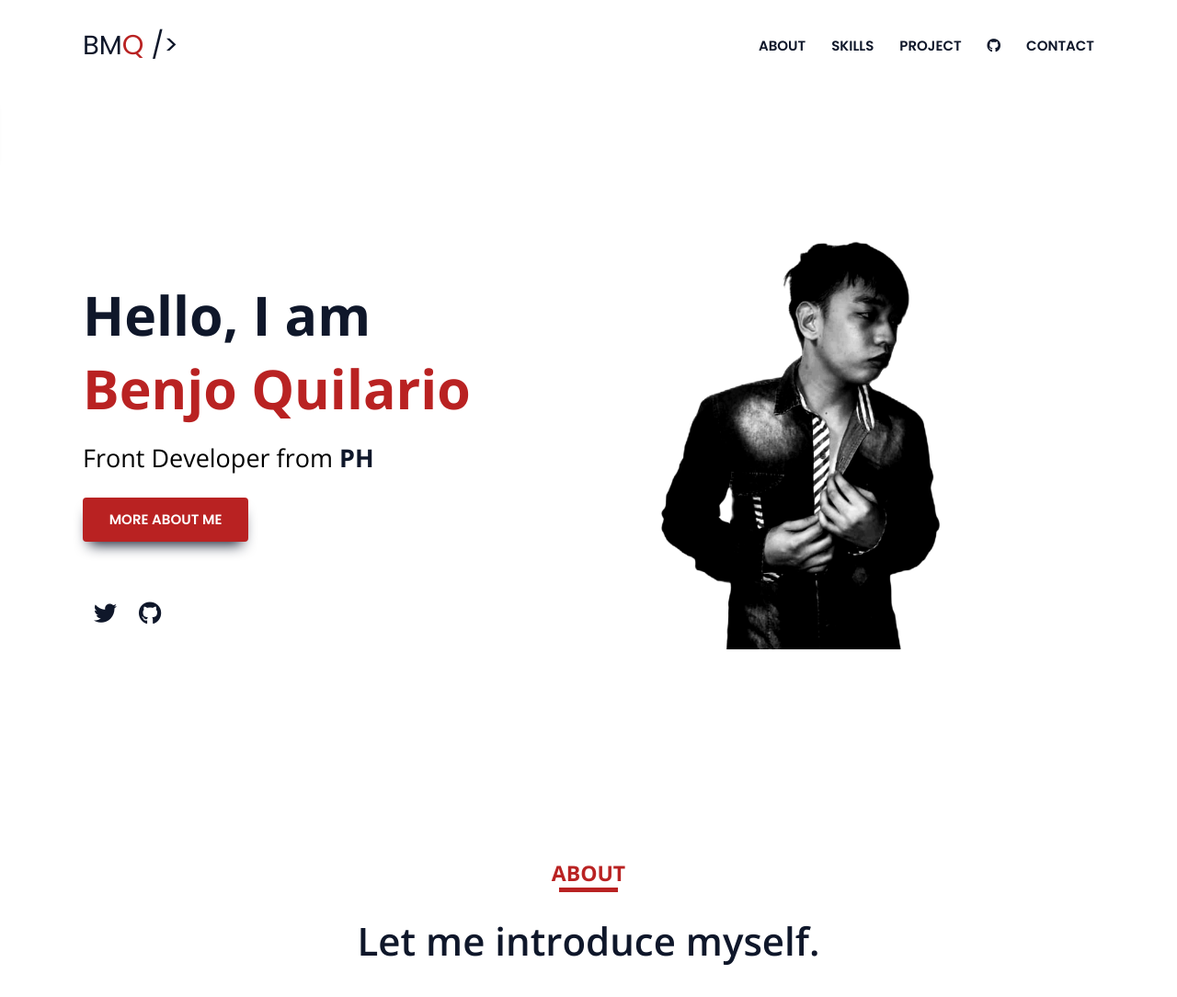
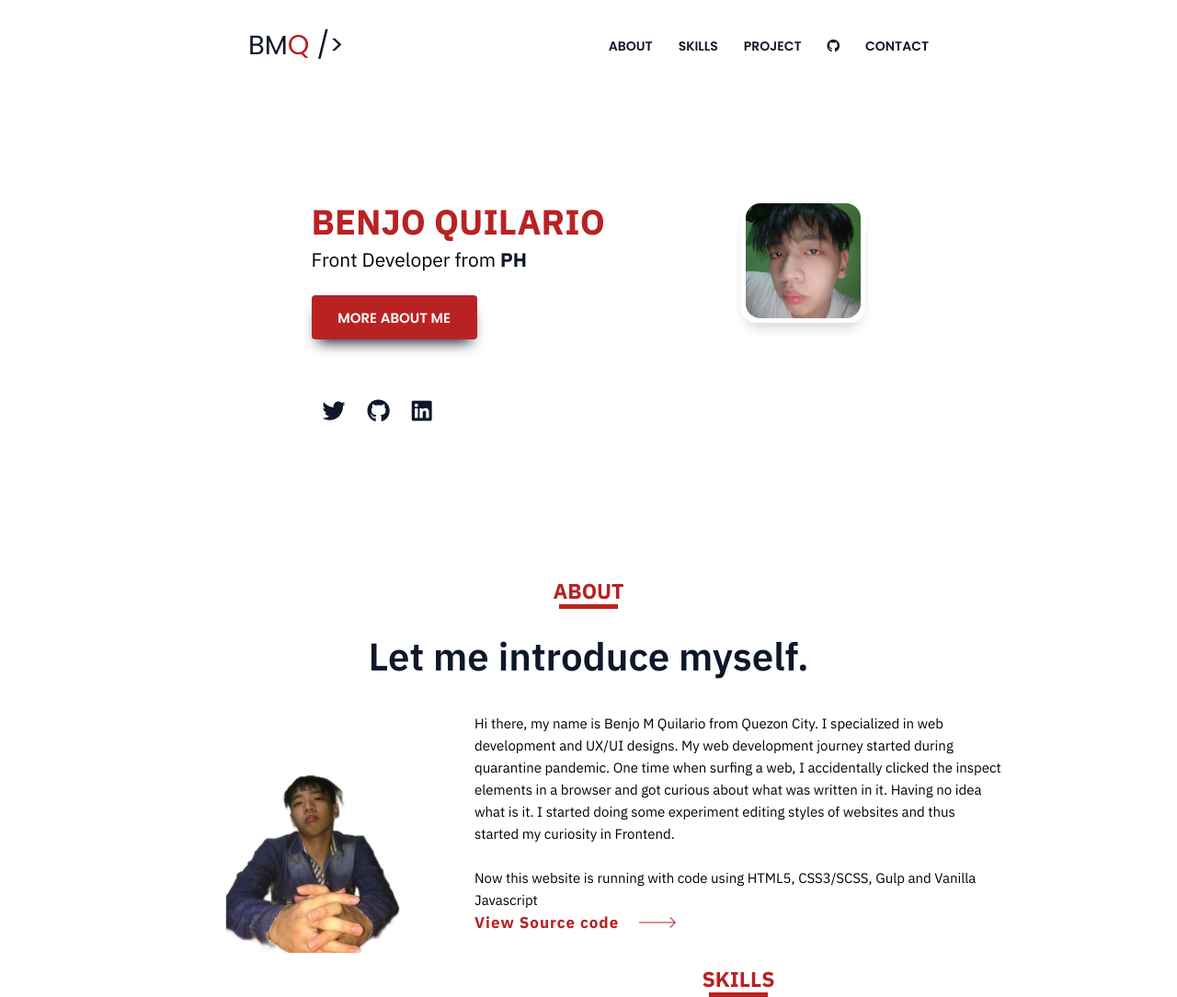
Before and after one commit to benjoquilario/Portfolio, a website: page index.html in a window 1280 px wide. Shown: the top 1084 px of the page at 92% size. Drawn offline with nearby package versions, Linux system fonts and the light colour scheme.

Commit message:
Refactor New Design

```diff
--- a/app/scss/base/_helper.scss
+++ b/app/scss/base/_helper.scss
@@ -1,7 +1,7 @@
 @use '../util/' as *;
 
 .container {
-   max-width: 1100px;
+   max-width: 900px;
    width: 100%;
    margin: 0 auto;
 }
--- a/app/scss/base/_typography.scss
+++ b/app/scss/base/_typography.scss
@@ -26,10 +26,11 @@ p {
 
    &--xxl {
       @extend .heading;
-      font-size: clamp(34px, 7vw, 59px);
+      font-size: clamp(30px, 7vw, 38px);
       max-width: 450px;
       font-weight: 700;
-      margin-bottom: 20px;
+      margin-bottom: 5px;
+      text-transform: uppercase;
    }
 
    &--xl {
@@ -79,6 +80,7 @@ p {
 
    &--footer {
       font-size: 40px;
+      color: var(--white);
    }
 }
 
@@ -92,14 +94,14 @@ p {
 
    &--l {
       @extend .paragraph;
-      font-size: clamp(23px, 3vw, 27px);
+      font-size: clamp(20px, 3vw, 21px);
       margin-bottom: 26px;
    }
 
    &--about {
-      font-size: 16px;
+      font-size: 15px;
       margin-bottom: 17px;
-      line-height: 28px;
+      line-height: 24px;
    }
 }
 
--- a/app/scss/layout/_header.scss
+++ b/app/scss/layout/_header.scss
@@ -29,6 +29,7 @@
       align-items: center;
       height: 51px;
       transition: all 350ms ease-in-out;
+      max-width: 740px;
    }
 
    &__logo {
@@ -117,7 +118,7 @@
 
       @media screen and (min-width: 769px) {
          color: var(--black);
-         font-size: 15px;
+         font-size: 14px;
 
          &:hover {
             color: var(--red);
--- a/app/scss/layout/_main.scss
+++ b/app/scss/layout/_main.scss
@@ -7,10 +7,10 @@
    &__container {
       position: relative;
       display: flex;
-      flex-direction: column;
+      flex-direction: column-reverse;
 
       @media screen and (min-width: 769px) {
-         justify-content: center;
+         justify-content: space-evenly;
          align-items: center;
          flex-direction: row;
       }
@@ -19,22 +19,26 @@
    &__text {
       display: flex;
       flex-direction: column;
-      align-items: center;
+      align-items: flex-start;
       text-align: center;
+      margin-top: 25px;
 
       @media screen and (min-width: 769px) {
          align-items: flex-start;
-         flex: 1 0 50%;
+         //flex: 1 0 50%;
          text-align: left;
+         margin-top: 0;
       }
    }
 
    &__image {
       position: relative;
       z-index: 5;
+      align-self: flex-start;
+
       img {
          position: relative;
-         transform: translateY(-60px);
+         // transform: translateY(-60px);
          object-fit: cover;
          height: 100%;
          width: 100%;
@@ -61,6 +65,18 @@
          }
       }
    }
+
+   &__fig {
+      height: 135px;
+      width: 135px;
+      padding: 5px;
+      border-radius: 1rem;
+      box-shadow: 0 10px 15px -7px rgba(0, 0, 0, 0.215);
+
+      img {
+         border-radius: 1rem;
+      }
+   }
 }
 
 .about {
@@ -76,7 +92,6 @@
          display: grid;
          grid-template-columns: 1fr 1.4fr;
          grid-template-rows: 290px 1fr;
-         margin-top: 60px;
       }
    }
 
@@ -147,7 +162,7 @@
 
    &__names {
       display: grid;
-      grid-template-columns: 49px 1fr;
+      grid-template-columns: 45px 1fr;
       align-items: center;
       width: 100%;
       font-weight: 500;
@@ -162,7 +177,7 @@
       }
 
       .skill__name {
-         font-size: clamp(12px, 4vw, 13px);
+         font-size: clamp(11px, 3vw, 12px);
       }
    }
 }
@@ -185,7 +200,7 @@
 .project {
    position: relative;
    overflow: hidden;
-   height: 380px;
+   height: 350px;
    box-shadow: 0 0 5px rgb(0, 0, 0, 0.25);
    z-index: 1;
 
@@ -211,7 +226,7 @@
    }
 
    &--1::before {
-      background-image: url('../../../images/d-anime.png');
+      background-image: url('../../../images/D-anime.png');
    }
 
    &--2::before {
--- a/app/scss/util/_fonts.scss
+++ b/app/scss/util/_fonts.scss
@@ -1,8 +1,10 @@
+@import url('https://fonts.googleapis.com/css2?family=IBM+Plex+Sans:wght@400;600;700&display=swap');
+
 @import url('https://fonts.googleapis.com/css2?family=Poppins:wght@400;600;700&display=swap');
 @import url('https://fonts.googleapis.com/css2?family=Open+Sans:wght@400;600;700&display=swap');
 
 :root {
-   --font-Sans: 'Open Sans', sans-serif;
+   --font-Sans: 'IBM Plex Sans', sans-serif;
    --font-Poppins: 'Poppins', sans-serif;
    --font-Normal: 400;
    --font-semiBold: 600;
--- a/index.html
+++ b/index.html
@@ -72,7 +72,6 @@
             <div class="hero__container container">
                <div class="hero__text">
                   <h1 class="heading heading--xxl">
-                     Hello, I am
                      <span class="heading__name">Benjo Quilario</span>
                   </h1>
                   <p class="paragraph paragraph--l">
@@ -97,11 +96,18 @@
                         aria-label="github"
                         ><i class="fab fa-github hero__icon__link"></i
                      ></a>
+                     <a
+                        href="https://www.linkedin.com/in/benjo-quilario-415a351bb/"
+                        target="_blank"
+                        class="hero__icon__link"
+                        aria-label="linkedin"
+                        ><i class="fab fa-linkedin hero__icon__link"></i></i
+                     ></a>
                   </div>
                </div>
                <div class="hero__image">
                   <figure class="hero__fig">
-                     <img src="./images/me.jpg" alt="Benjo Quilario" />
+                     <img src="./images/me2.jpg" alt="Benjo Quilario" />
                   </figure>
                </div>
             </div>
@@ -132,8 +138,7 @@
                      my curiosity in Frontend. <br />
                      <br />
                      Now this website is running with code using HTML5,
-                     CSS3/SCSS, Gulp, Vanilla Javascript and Netlify as my
-                     hosting site.
+                     CSS3/SCSS, Gulp and Vanilla Javascript
                      <br />
                      <a
                         href="https://github.com/benjoquilario/Portfolio"
@@ -390,12 +395,7 @@
                      <div class="project__overlay__desc">
                         <div class="project__title">D-Anime</div>
                         <p class="project__description">
-                           D-Anime is an app uses external APIs which is
-                           <a
-                              href="https://jikan.docs.apiary.io/"
-                              style="color: #b92222"
-                              >Jikan APIs</a
-                           >
+                           D-Anime is an app uses external APIs which is Jikan APIs
                            . An application where user will able to search there
                            favorite anime and gives tons of information about
                            that specific anime
@@ -532,7 +532,7 @@
          </section>
       </main>
       <footer class="footer section__select" id="contact">
-         <h3 class="heading heading--xl">Contact</h3>
+         <h3 class="heading heading--xl">Get In Touch</h3>
          <h2 class="heading heading--intro" style="color: #fff">
             I'd Love To Hear From You.
          </h2>
@@ -550,7 +550,7 @@
                <p>Phone: (+63) 9054407977</p>
             </div>
             <p class="footer__copyright">
-               © Copyright 2021 | Benjo M. Quilario
+               Designed and Built by Benjo Quilario
             </p>
             <div class="footer__links">
                <a
```
Also changed, not shown: app/scss/layout/_footer.scss (indentation only), dist/style.css, images/me2.jpg (added), 1 other file.
